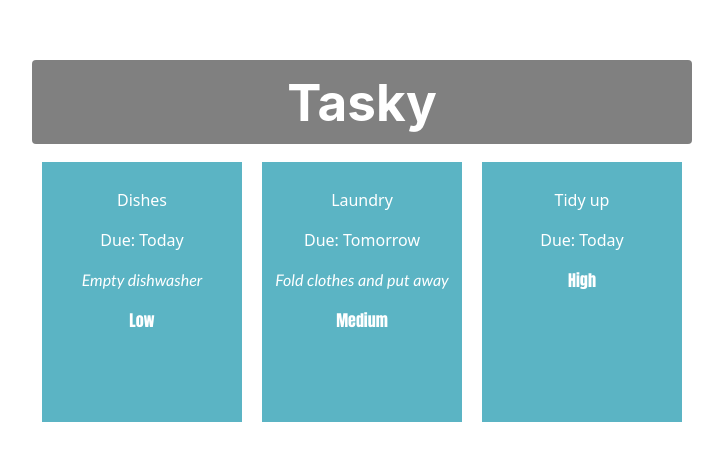
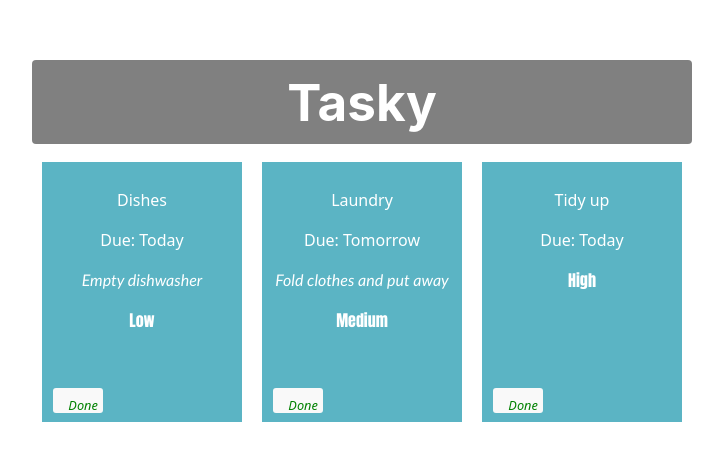
Before and after one commit to 66kittyli99/react-basics-labs, a React (Vite) app in the folder tasky/: page / in a window 1280 px wide. Shown: the part 158-618 px from the top of the page, without its empty margins (8-731 px from the left). Built offline with nearby package versions, Linux system fonts and the light colour scheme.

Commit message:
Mark task as done

```diff
--- a/tasky/src/App.css
+++ b/tasky/src/App.css
@@ -39,3 +39,19 @@
   font: weight 10px;
   font-family: Impact, Haettenschweiler, 'Arial Narrow Bold', sans-serif ;
 }
+button {
+  border: none;
+  border-radius: 3px;
+  font-style: italic;
+  font-size: 0.8em;
+  margin: 4px 6px;
+  width: 50px;
+  height: 25px;
+}
+
+.doneButton {
+  position: absolute;
+  bottom: 5px;
+  left: 5px;
+  color: green;
+}
--- a/tasky/src/App.jsx
+++ b/tasky/src/App.jsx
@@ -5,25 +5,36 @@
 function App() {
   const [ taskState, setTaskState ] = useState({
     tasks: [
-      { id: 1, title:"Dishes", description: "Empty dishwasher", deadline: "Today", priority: "Low" },
-      { id: 2, title: "Laundry", description: "Fold clothes and put away", deadline: "Tomorrow", priority: "Medium" },
-      { id: 3, title: "Tidy up", deadline: "Today", priority: "High" }
+      { id: 1, title:"Dishes", description: "Empty dishwasher", deadline: "Today", priority: "Low", done: false },
+      { id: 2, title: "Laundry", description: "Fold clothes and put away", deadline: "Tomorrow", priority: "Medium", done: false },
+      { id: 3, title: "Tidy up", deadline: "Today", priority: "High", done: false }
     ]
   });
+  const doneHandler = (taskIndex) => {
+    const tasks = [...taskState.tasks];
+    tasks[taskIndex].done = !tasks[taskIndex].done;
+    setTaskState({tasks});
+    console.log(`${taskIndex} ${tasks[taskIndex].done}`);
+  }
 
   return (
     <div className="container">
 
       <h1>Tasky</h1>
 
-      {taskState.tasks.map((task) => (
+
+      {taskState.tasks.map((task, index) => (
     <Task
       title={task.title}
       description={task.description}
       deadline={task.deadline}
       key={task.id}
       priority={task.priority}
+      done={task.done}
+      markDone={() => doneHandler(index)}
+
     />
+
   ))}
 
 
--- a/tasky/src/components/Task.jsx
+++ b/tasky/src/components/Task.jsx
@@ -2,13 +2,17 @@
 
 const Task = (props) => {
     return (
-        <div className="card">
+        <div className="card"style={{backgroundColor: props.done ? 'lightgrey' : '#5bb4c4'}}>
             <p>{props.title}</p>
             <p className="deadline">Due: {props.deadline}</p>
             <p className="description">{props.description}</p>
             <p className="priority">{props.priority}</p>
+            <button onClick={props.markDone} className='doneButton'>Done</button>
+
         </div>
+
     )
+
 
 }
 
```
